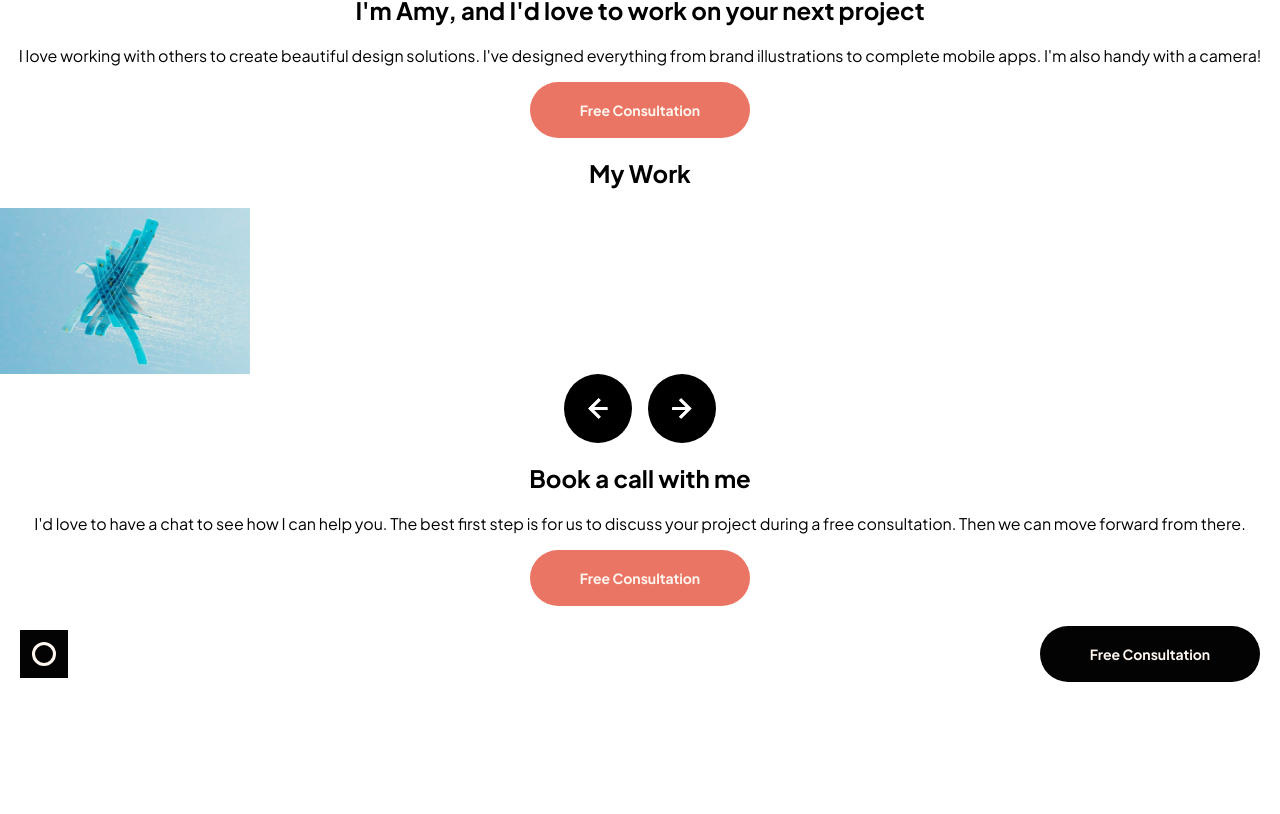
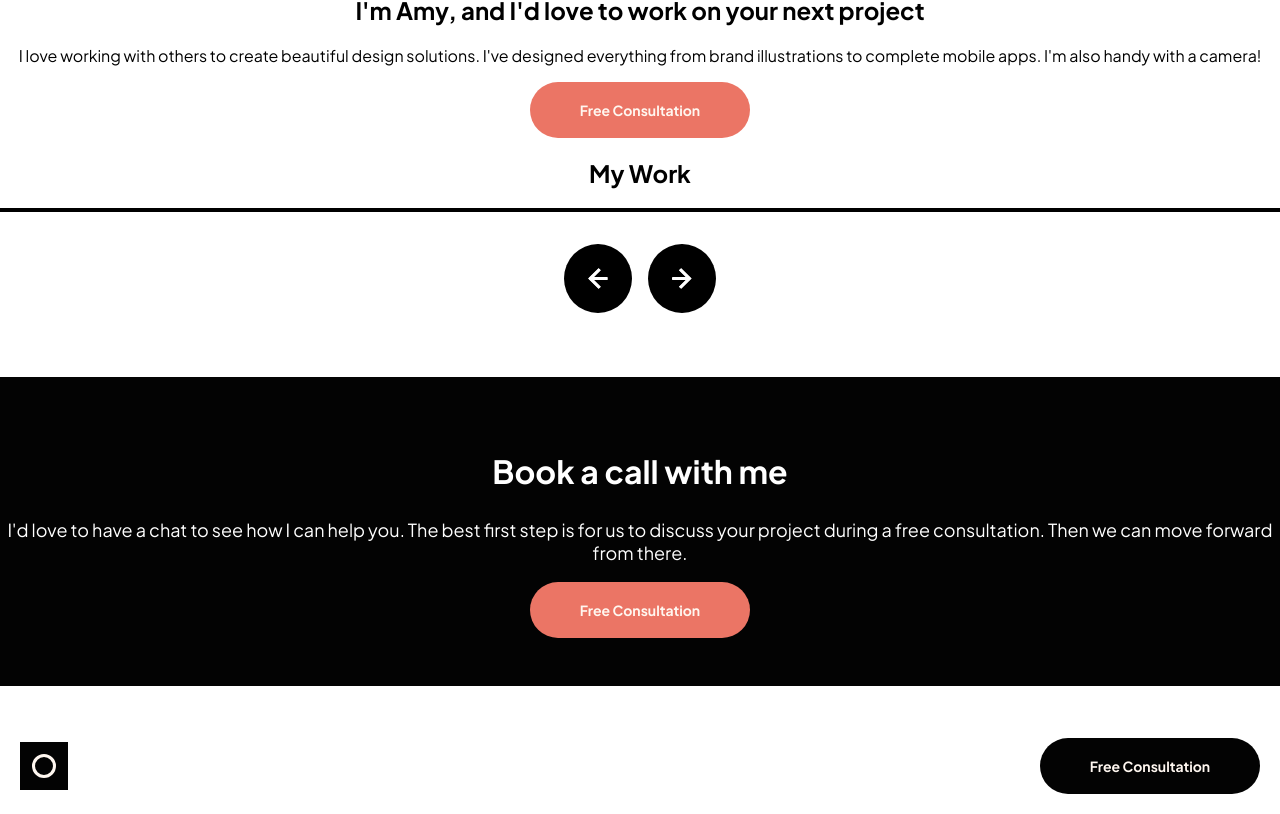
Before and after one commit to vikrambenipal/design-portfolio-app, a React (Create React App) app: page / in a window 1280 px wide. Shown: the part 1605-2419 px from the top of the page. Before the commit the page ends 2307 px from the top, so only its background shows below. Built offline with nearby package versions, Linux system fonts and the light colour scheme.

Commit message:
slider in progress

```diff
--- a/package.json
+++ b/package.json
@@ -6,6 +6,7 @@
     "@testing-library/jest-dom": "^5.16.5",
     "@testing-library/react": "^13.4.0",
     "@testing-library/user-event": "^13.5.0",
+    "flickity": "^2.3.0",
     "react": "^18.2.0",
     "react-dom": "^18.2.0",
     "react-scripts": "5.0.1",
--- a/src/App.js
+++ b/src/App.js
@@ -1,4 +1,5 @@
 import './App.css';
+import styled from 'styled-components';
 import theme from './theme';
 import Nav from './components/Nav';
 import FreeConsult from './components/FreeConsult';
@@ -6,6 +7,20 @@ import Skills from './components/Skills';
 import Slider from './components/Slider';
 import profile from './assets/image-amy.webp';
 
+const BookContainer = styled.div`
+  background-color: ${theme.black};
+  color: white;
+  margin-top: 64px;
+  margin-bottom: 32px;
+  padding-top: 48px;
+  padding-bottom: 48px;
+  h2 {
+    font-size: 32px;
+  }
+  p {
+    font-size: 18px;
+  }
+`
 function App() {
   return (
     <div className="App">
@@ -34,14 +49,14 @@ function App() {
         <Slider/>
       </div>
 
-      <div>
+      <BookContainer>
         <h2>Book a call with me</h2>
         <p>I'd love to have a chat to see how I can help you.
           The best first step is for us to discuss your project during a free consultation.
           Then we can move forward from there.
         </p>
         <FreeConsult color={theme.red} hoverColor={theme.orange}/>
-      </div>
+      </BookContainer>
       <Nav />
     </div>
   );
--- a/src/components/Slider.js
+++ b/src/components/Slider.js
@@ -14,9 +14,14 @@ const Container = styled.div`
 const SlideContainer = styled.div`
     display: flex;
     flex-direction: row;
+    justify-content: center;
+    position: relative;
+    border: 2px solid black;
 `
 const Img = styled.img`
     width: 250px;
+    position: absolute;
+    left: -30%;
 `
 const Arrow = styled.img`
     background-color: black;
@@ -36,6 +41,7 @@ const ArrowContainer = styled.div`
     .right{
         margin-left: 8px;
     }
+    margin-top: 32px;
 `
 const Slider = () => {
   return (
```
Also changed, not shown: 1 other file (tests, documents, lock files or other folders).
